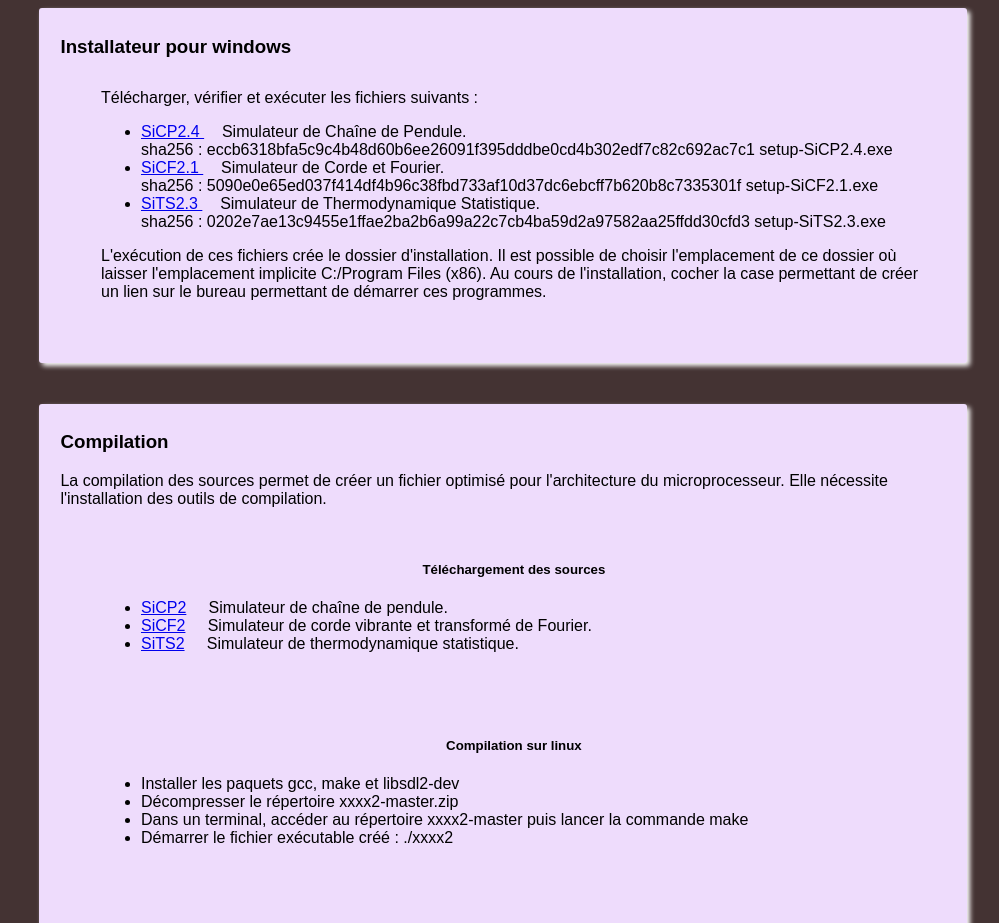
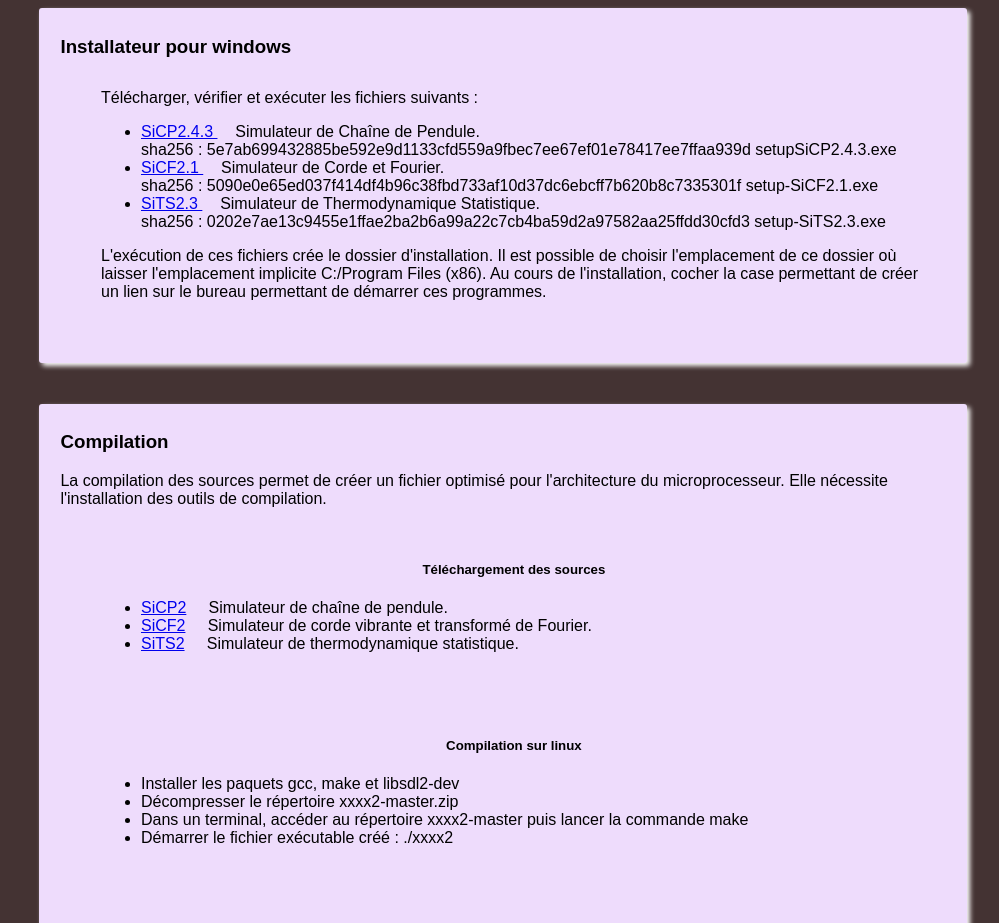
Before and after one commit to Cphysique/cphysique.github.io, a plain HTML site: page index.html in a window 1280 px wide. Shown: the part 1920-2843 px from the top of the page, without its empty margins (281-1280 px from the left). Drawn offline with Linux system fonts and the light colour scheme.

Commit message:
SiCP2.4.3

```diff
--- a/index.html
+++ b/index.html
@@ -111,8 +111,8 @@
 	<article>	<!--		TÉLÉCHARGEMENT		-->
 	Télécharger, vérifier et exécuter les fichiers suivants :
 		<ul>
-			<li><a href="setupSiCP2.4.exe" > SiCP2.4 </a> &nbsp;&nbsp;&nbsp;  Simulateur de Chaîne de Pendule.
-			<br>sha256 : eccb6318bfa5c9c4b48d60b6ee26091f395dddbe0cd4b302edf7c82c692ac7c1  setup-SiCP2.4.exe
+			<li><a href="setupSiCP2.4.3.exe" > SiCP2.4.3 </a> &nbsp;&nbsp;&nbsp;  Simulateur de Chaîne de Pendule.
+			<br>sha256 : 5e7ab699432885be592e9d1133cfd559a9fbec7ee67ef01e78417ee7ffaa939d  setupSiCP2.4.3.exe
 			<li><a href="setupSiCF2.1.exe" > SiCF2.1 </a> &nbsp;&nbsp;&nbsp;  Simulateur de Corde et Fourier.
 			<br>sha256 : 5090e0e65ed037f414df4b96c38fbd733af10d37dc6ebcff7b620b8c7335301f  setup-SiCF2.1.exe
 			<li><a href="setupSiTS2.3.exe" > SiTS2.3 </a> &nbsp;&nbsp;&nbsp;  Simulateur de Thermodynamique Statistique.
```
Also changed, not shown: 1 other file.
